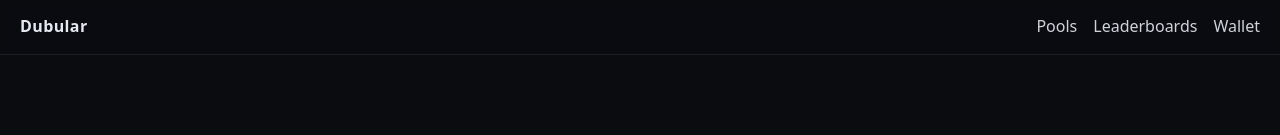
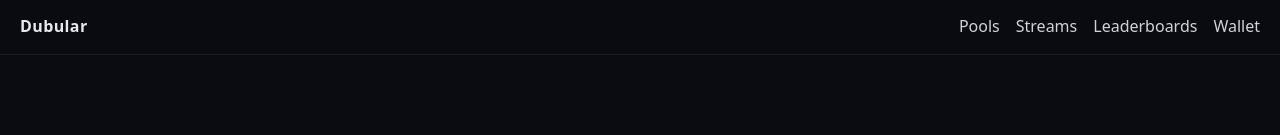
Before and after one commit to seaker43/Dubular-site, a Next.js app: page / in a window 1280 px wide. Shown: the top 135 px of the page. Built offline with nearby package versions, Linux system fonts and the light colour scheme.

Commit message:
feat(ui): surface Streams link in navbar and home page

```diff
--- a/components/Layout.js
+++ b/components/Layout.js
@@ -7,6 +7,7 @@ export default function Layout({ children }) {
         <div className="brand"><Link href="/">Dubular</Link></div>
         <nav className="links">
           <Link href="/pools">Pools</Link>
+            <Link href="/streams" className="mx-3 hover:underline">Streams</Link>
           <Link href="/leaderboards">Leaderboards</Link>
           <Link href="/wallet">Wallet</Link>
         </nav>
```
